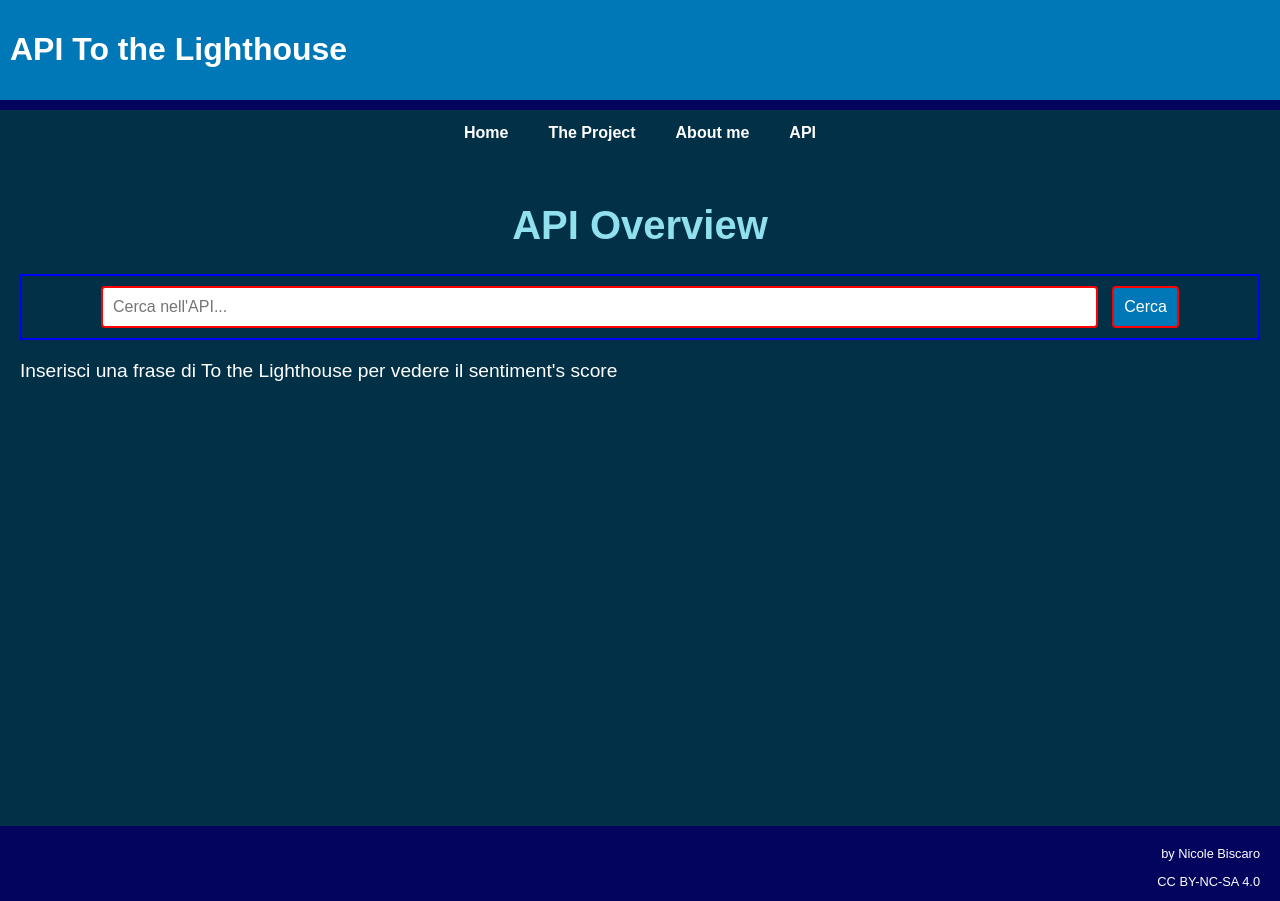
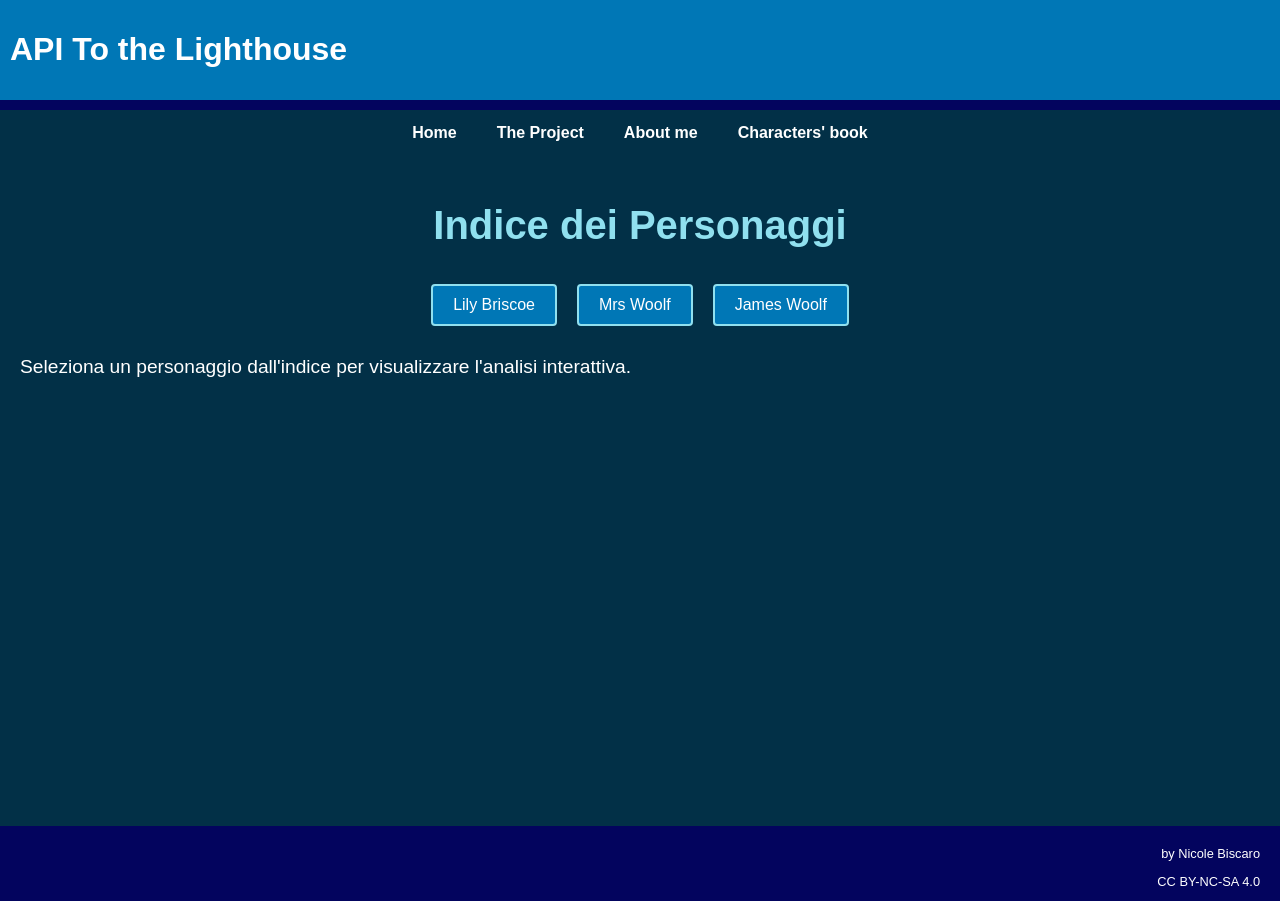
Before and after one commit to Nicolebi99/To-the-lighthouse_analysis, a plain HTML site: page api.html in a window 1280 px wide. Drawn offline with Linux system fonts and the light colour scheme.

Commit message:
Update api.html

```diff
--- a/api.html
+++ b/api.html
@@ -54,27 +54,36 @@
             text-align: justify;
             color: white;
         }
-        .search-bar {
+        .character-list {
+            list-style: none;
+            padding: 0;
             margin: 20px 0;
-            border: 2px solid blue;
-            padding: 10px;
+            display: flex;
+            flex-wrap: wrap;
+            justify-content: center;
         }
-        .search-bar input[type="text"] {
-            padding: 10px;
-            width: 80%;
+        .character-list li {
+            margin: 10px;
+        }
+        .character-list button {
+            padding: 10px 20px;
             font-size: 1rem;
-            border: 2px solid red;
-            border-radius: 4px;
-            margin-right: 10px;
-        }
-        .search-bar button {
-            padding: 10px;
-            font-size: 1rem;
-            border: 2px solid red;
+            border: 2px solid #90e0ef;
             border-radius: 4px;
             background-color: #0077b6;
             color: white;
             cursor: pointer;
+            transition: background-color 0.3s, color 0.3s;
+        }
+        .character-list button:hover {
+            background-color: #90e0ef;
+            color: #023047;
+        }
+        .iframe-container {
+            margin-top: 30px;
+            width: 100%;
+            height: 600px;
+            border: none;
         }
         footer {
             margin-top: 20px;
@@ -94,22 +103,22 @@
         <a href="index.html">Home</a>
         <a href="the_project.html">The Project</a>
         <a href="about.html">About me</a>
-        <a href="api.html">API</a>
+        <a href="api.html">Characters' book</a>
     </nav>
 
     <div class="container">
-        <h1>API Overview</h1>
+        <h1>Indice dei Personaggi</h1>
 
-        <div class="search-bar">
-            <input type="text" id="searchInput" placeholder="Cerca nell'API...">
-            <button onclick="search()">Cerca</button>
+        <ul class="character-list">
+            <li><button onclick="loadVisualization('Lily_Briscoe')">Lily Briscoe</button></li>
+            <li><button onclick="loadVisualization('Mrs_Woolf')">Mrs Woolf</button></li>
+            <li><button onclick="loadVisualization('James_Woolf')">James Woolf</button></li>
+            <!-- Aggiungi altri personaggi qui -->
+        </ul>
+
+        <div id="visualization">
+            <p>Seleziona un personaggio dall'indice per visualizzare l'analisi interattiva.</p>
         </div>
-
-        <div id="result"></div>
-
-        <p>
-            Inserisci una frase di To the Lighthouse per vedere il sentiment's score
-        </p>
     </div>
 
     <footer>
@@ -118,59 +127,31 @@
     </footer>
 
     <script>
-        // URL corretto del file JSON da GitHub
-        const jsonFileUrl = "https://raw.githubusercontent.com/nicolebi99/To-the-lighthouse_analysis/main/book.json";
+        // Funzione per caricare la visualizzazione interattiva
+        function loadVisualization(character) {
+            const visualizationContainer = document.getElementById('visualization');
+            const githubBaseUrl = "https://raw.githubusercontent.com/nicolebi99/To-the-lighthouse_analysis/main/";
 
-        // Funzione per caricare il file JSON
-        async function loadJSON() {
-            try {
-                const response = await fetch(jsonFileUrl);
-                if (!response.ok) throw new Error('Network response was not ok');
-                const data = await response.json();
-                return data; // Restituisce l'intero JSON, che è una lista di oggetti
-            } catch (error) {
-                console.error('Error fetching JSON:', error);
-                document.getElementById('result').innerText = 'Errore nel caricamento dei dati.';
-            }
-        }
+            // Definisci il percorso del file HTML per ogni personaggio
+            const characterFiles = {
+                'Lily_Briscoe': 'emotion_scores_Lily_Briscoe.html',
+                'Mrs_Woolf': 'emotion_scores_Mrs_Woolf.html',
+                'James_Woolf': 'emotion_scores_James_Woolf.html'
+                // Aggiungi altri personaggi e i relativi file HTML qui
+            };
 
-        // Funzione di ricerca
-        async function search() {
-            const query = document.getElementById('searchInput').value.trim().toLowerCase();
-            if (!query) {
-                alert('Per favore inserisci una frase da cercare.');
-                return;
-            }
+            // Controlla se il personaggio esiste nell'oggetto
+            if (characterFiles[character]) {
+                const fileUrl = `${githubBaseUrl}${characterFiles[character]}`;
 
-            const data = await loadJSON(); // Carica i dati dal JSON
-            if (!data) return;
-
-            // Trova una corrispondenza nel JSON
-            const result = data.find(item => (item.phrase || '').toLowerCase().includes(query));
-
-            if (result) {
-                const sentiment = `
-                    Joy: ${result.joy}<br>
-                    Sadness: ${result.sadness}<br>
-                    Anger: ${result.anger}<br>
-                    Fear: ${result.fear}<br>
-                    Disgust: ${result.disgust}<br>
-                    Surprise: ${result.surprise}
-                `;
-                const chapter = result.Chapter || "Sconosciuto";
-                const characters = result.Character || "Sconosciuto";
-
-                document.getElementById('result').innerHTML = `
-                    <strong>Frase trovata:</strong> "${result.phrase}"<br>
-                    <strong>Capitolo:</strong> ${chapter}<br>
-                    <strong>Personaggio:</strong> ${characters}<br>
-                    <strong>Punteggi di sentimento:</strong><br> ${sentiment}
+                // Crea un iframe per caricare il file HTML
+                visualizationContainer.innerHTML = `
+                    <iframe src="${fileUrl}" class="iframe-container"></iframe>
                 `;
             } else {
-                document.getElementById('result').innerText = 'Frase non trovata.';
+                visualizationContainer.innerHTML = '<p>Visualizzazione non disponibile per questo personaggio.</p>';
             }
         }
     </script>
-
 </body>
 </html>
```
